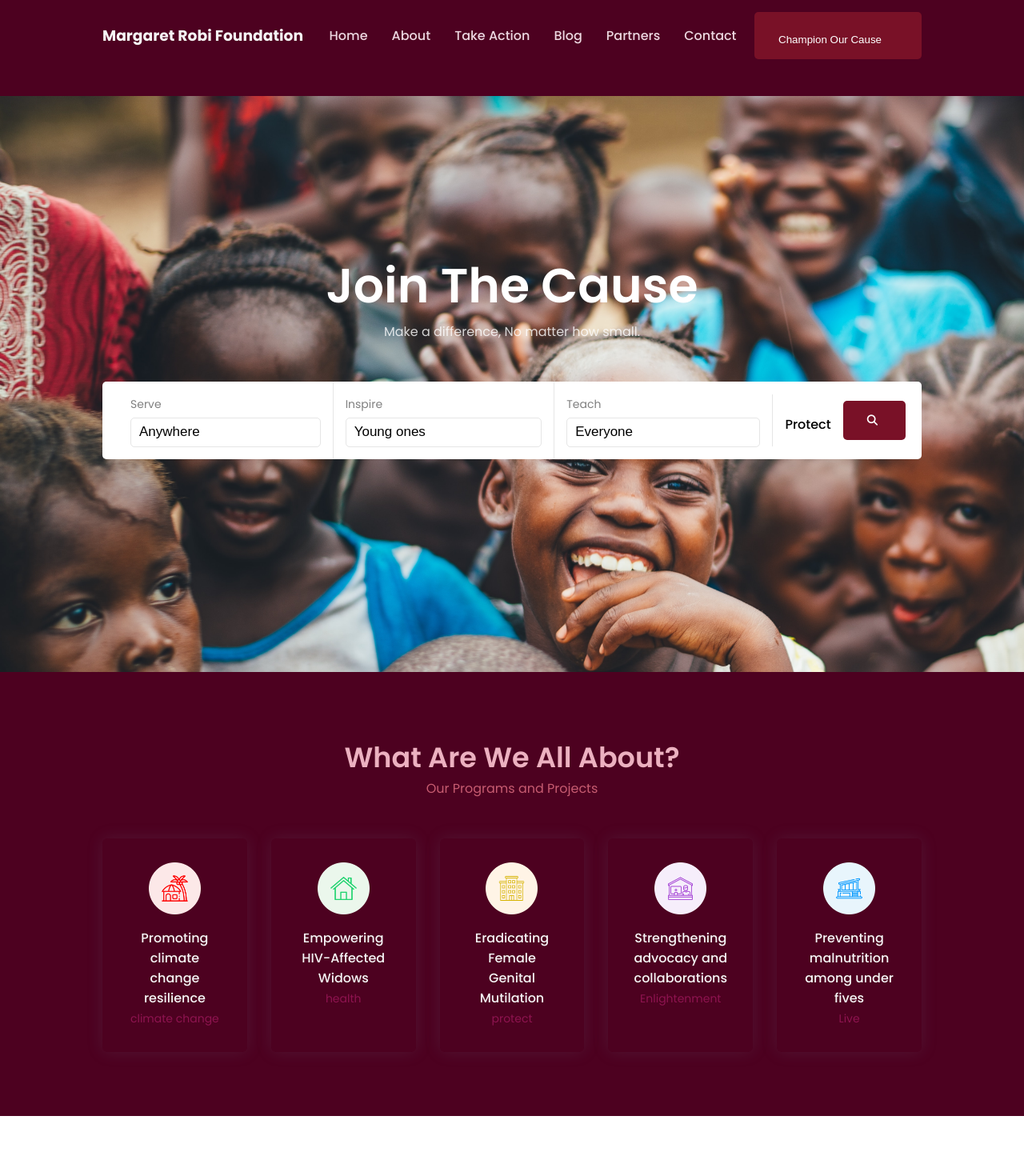
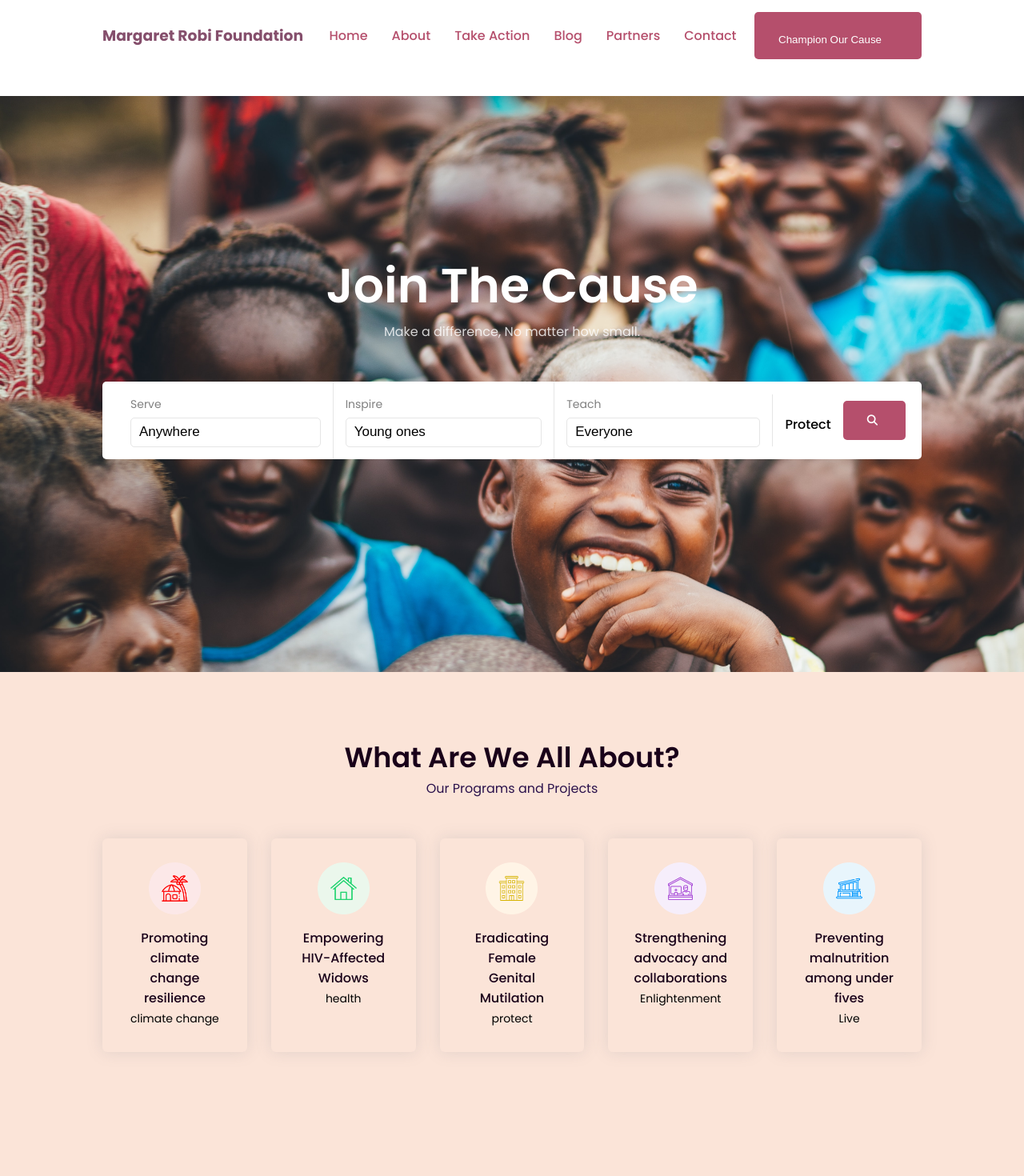
Before and after one commit to boyani-Otieno/gati-foundation, a React (Create React App) app: page / in a window 1280 px wide. Shown: the top 1470 px of the page at 80% size. Built offline with nearby package versions, Linux system fonts and the light colour scheme.

Commit message:
edit body colors

```diff
--- a/src/App.css
+++ b/src/App.css
@@ -6,7 +6,7 @@
 }
 body {
   font-family: "Poppins", sans-serif;
-  background-color: #fff;
+  background-color: #fbe4d8; /* Updated color */
 }
 .container {
   max-width: 80%;
@@ -19,7 +19,7 @@ body {
 }
 a {
   text-decoration: none;
-  color: #ecd8e0;
+  color: #b54f6c; /* Updated color */
   text-transform: capitalize;
 }
 ul {
@@ -28,7 +28,7 @@ ul {
 button {
   border-radius: 5px;
   padding: 17px 30px;
-  background: #791127;
+  background: #b54f6c; /* Updated color */
   border: none;
   color: #fff;
   cursor: pointer;
@@ -43,13 +43,13 @@ button i {
   margin: auto;
 }
 .heading h1 {
-  color: #ecb1c0;
+  color: #190019; /* Updated color */
   font-weight: 600;
   text-transform: capitalize;
   font-size: 35px;
 }
 .heading p {
-  color: #c75c71;
+  color: #2b124c; /* Updated color */
 }
 textarea,
 input {
@@ -60,7 +60,7 @@ input {
 .background {
   padding: 80px 0;
   position: relative;
-  background: #4d0120;
+  background: #fbe4d8; /* Updated color */
 }
 
 .grid5 {
@@ -69,7 +69,7 @@ input {
   grid-gap: 30px;
 }
 label {
-  color: #1D2A10;
+  color: #190019;
   font-size: 14px;
 }
 .mtop {
@@ -80,7 +80,7 @@ h4 {
   margin-top: 10px;
 }
 .shadow {
-  box-shadow: #ecb1c0;
+  box-shadow: 0px 0px 10px #190019; /* Updated color */
 }
 .padding {
   padding: 80px 0;
@@ -105,7 +105,7 @@ img {
   grid-gap: 30px;
 }
 .btn3 {
-  background: #ecb1c0;
+  background: #b54f6c; /* Updated color */
   border-radius: 50px;
 }
 .btn4 {
@@ -115,11 +115,11 @@ img {
 .btn5 {
   border-radius: 50px;
   padding: 20px 40px;
-  color: #791127;
+  color: #b54f6c; /* Updated color */
   font-size: 20px;
   font-weight: 400;
-  border: 5px solid #791127;
-  background: #fff;
+  border: 5px solid #b54f6c; /* Updated color */
+  background: #dfb6b2; /* Updated color */
 }
 .back {
   height: 40vh;
--- a/src/components/common/footer/footer.css
+++ b/src/components/common/footer/footer.css
@@ -1,5 +1,5 @@
 .footerContact {
-  background-color: #791127;
+  background-color: #522b5b;
   padding: 40px 0;
   color: #fff;
 }
@@ -7,7 +7,7 @@
   font-size: 40px;
 }
 footer {
-  background-color: #4d0120;
+  background-color: #2b124c;
   padding: 50px 0;
   color: #fff;
 }
@@ -47,7 +47,7 @@ footer ul li {
 .legal {
   text-align: center;
   padding: 20px;
-  background: #1d2636;
+  background: #190019;
   color: rgba(255, 255, 255, 0.5);
   border-top: 1px solid rgba(255, 255, 255, 0.1);
 }
--- a/src/components/common/header/header.css
+++ b/src/components/common/header/header.css
@@ -1,5 +1,5 @@
 header {
-  background-color: #4d0120;
+  background-color: #fff;
   height: 15vh;
   box-shadow: 0 5px 30px rgb(0 22 84 / 10%);
   padding: 15px 0;
@@ -19,7 +19,7 @@ header a:hover {
   color: #ecd8e0;
 }
 .logo h3{
-  color: whitesmoke;
+  color: #854f6c;
 }
 header span {
   width: auto;
@@ -59,7 +59,7 @@ header .toggle {
     top: 10vh;
     left: 0;
     width: 100%;
-    background-color: maroon;
+    background-color: #dfb6b2;
     padding: 20px;
   }
   header li a {
--- a/src/components/home/awards/awards.css
+++ b/src/components/home/awards/awards.css
@@ -1,6 +1,6 @@
 .awards {
-  background-color: #791127;
-  color: #fff;
+  background-color: #fff;
+  color: #190019;
   text-align: center;
 }
 .awards .heading {
@@ -11,7 +11,7 @@
   color: #ecb1c0;
 }
 .awards .heading h1 {
-  color: #fff;
+  color: #190019;
   font-size: 30px;
   font-weight: 400;
 }
--- a/src/components/home/featured/Featured.css
+++ b/src/components/home/featured/Featured.css
@@ -4,17 +4,16 @@
   text-align: center;
   padding: 30px;
   cursor: pointer;
-  color: whitesmoke
+  color: #190019;
 }
-/* .background{
-  background-color: #791127;
-} */
 
 .featured .box label{
-  color: #8e1450;
+  color: black;
 }
 .featured img {
   width: 65px;
-  height: 65px;
+  height: 65px;.fade-in {
+    animation: fadeIn 2s ease-in-out;
+  }
   margin: auto;
 }
```
